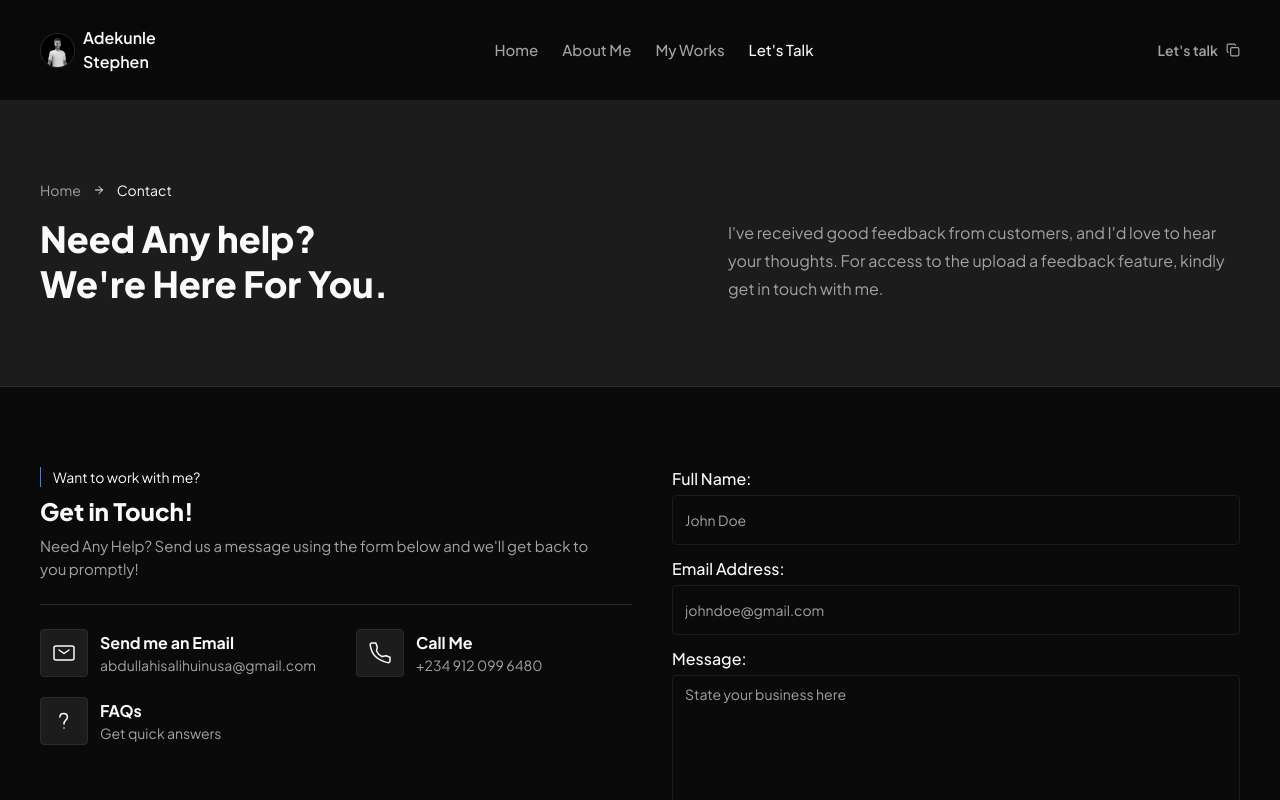
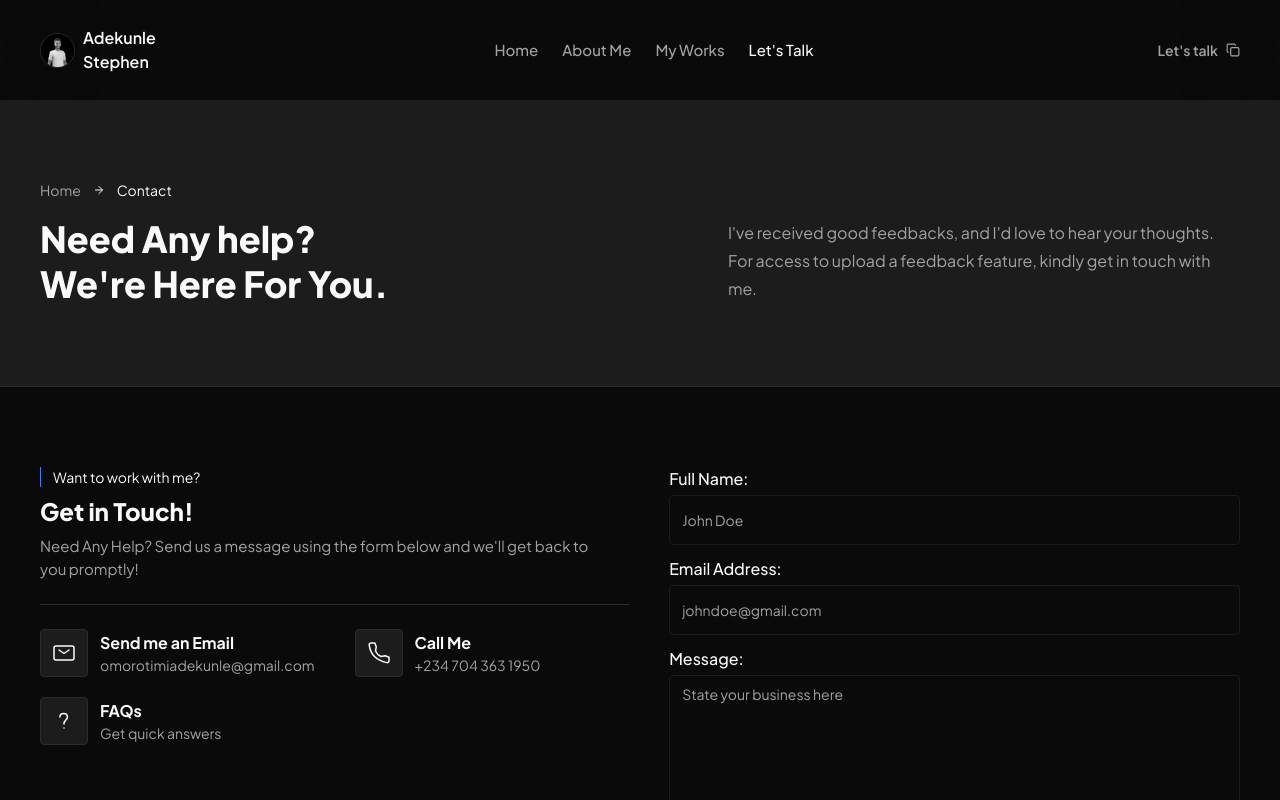
Before and after one commit to okste1234/portfolio-2.0, a Next.js app: page /contact in a window 1280 px wide. Shown: the top 800 px of the page. Built offline with nearby package versions, Linux system fonts and the light colour scheme.

Commit message:
UPDATE contact card

```diff
--- a/app/contact/page.tsx
+++ b/app/contact/page.tsx
@@ -14,7 +14,7 @@ export default function ContactPage() {
       <Hero
         showPath
         title={title}
-        description="I've received good feedback from customers, and I'd love to hear your thoughts. For access to the upload a feedback feature, kindly get in touch with me."
+        description="I've received good feedbacks, and I'd love to hear your thoughts. For access to upload a feedback feature, kindly get in touch with me."
       />
       <div className="pt-10 md:pt-20">
         <MaxWidthContainer className="flex flex-col md:flex-row gap-10 max-w-7xl">
--- a/components/cards/ContactCard.tsx
+++ b/components/cards/ContactCard.tsx
@@ -34,6 +34,7 @@ export default function ContactForm() {
     // Do something with the form values.
     // ✅ This will be type-safe and validated.
     console.log(values);
+    // mailto://omorotimiadekunle@gmail.com
   }
 
   return (
--- a/lib/constants/index.ts
+++ b/lib/constants/index.ts
@@ -101,14 +101,14 @@ export const contactData = [
         ></path>
       </svg>`,
     name: "Send me an Email",
-    value: "abdullahisalihuinusa@gmail.com",
-    path: "mailto://abdullahisalihuinusa@gmail.com",
+    value: "omorotimiadekunle@gmail.com",
+    path: "mailto://omorotimiadekunle@gmail.com",
   },
   {
     icon: `<svg width="100%" height="1.5em" stroke-width="1.5" viewBox="0 0 24 24" fill="none" xmlns="http://www.w3.org/2000/svg" className="text-primary"><path d="M18.118 14.702L14 15.5c-2.782-1.396-4.5-3-5.5-5.5l.77-4.13L7.815 2H4.064c-1.128 0-2.016.932-1.847 2.047.42 2.783 1.66 7.83 5.283 11.453 3.805 3.805 9.286 5.456 12.302 6.113 1.165.253 2.198-.655 2.198-1.848v-3.584l-3.882-1.479z" stroke="currentColor" stroke-linecap="round" stroke-linejoin="round"></path></svg>`,
     name: "Call Me",
-    value: "+234 912 099 6480",
-    path: "tel:+2349120996480",
+    value: "+234 704 363 1950",
+    path: "tel:+2347043631950",
   },
   {
     icon: `<svg width="100%" height="1.5em" stroke-width="1.5" viewBox="0 0 24 24" fill="none" xmlns="http://www.w3.org/2000/svg" className="text-primary"><path d="M7.9 8.08c0-4.773 7.5-4.773 7.5 0 0 3.409-3.409 2.727-3.409 6.818M12 19.01l.01-.011" stroke="currentColor" stroke-linecap="round" stroke-linejoin="round"></path></svg>`,
```
